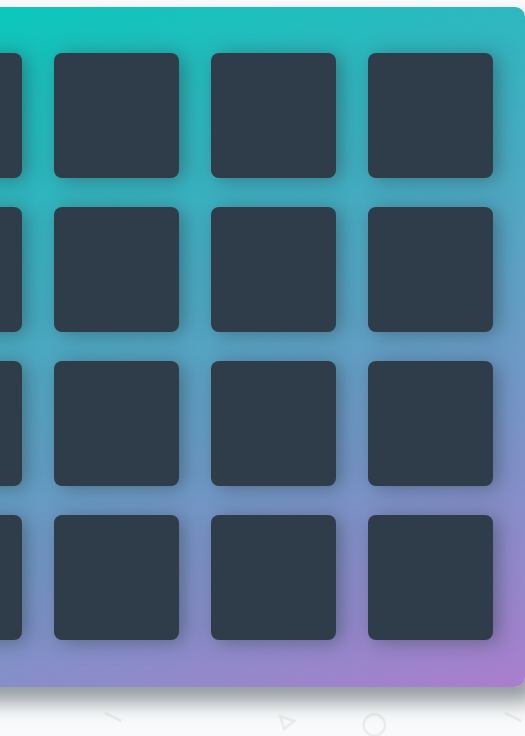
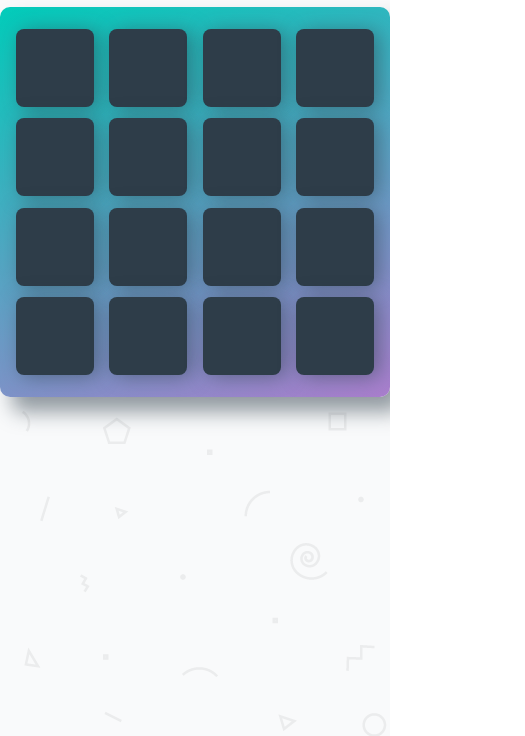
Before and after one commit to vakninjo/fend-project-memory-game-myversion, a plain HTML site: page index.html in a window 390 px wide. Shown: the part 108-844 px from the top of the page, 525 px wide, since content can reach past the window. Drawn offline with nearby package versions, Linux system fonts and the light colour scheme; a web font is replaced by a local one.

```diff
--- a/css/app.css
+++ b/css/app.css
@@ -108,3 +108,24 @@ h1 {
 .score-panel .right-corner {
     float: right;
 }
+
+@media screen and (max-width: 750px)  {
+  .container {
+    width: 100%;
+  }
+  .score-panel {
+        width: 95%;
+    }
+
+    .deck {
+        width: 100%;
+        padding: 16px;
+        min-height: 100vw;
+    }
+
+    .deck .card {
+        width: 20vw;
+        height: 20vw;
+    }
+}
+}
--- a/js/app.js
+++ b/js/app.js
@@ -92,6 +92,7 @@ function checkOpenCards(){
 //For the following two functions I was not able to get animationend eventlistener integrated in a reasonbale time therefore I used setTimeout to stay on track. Need to refactor this later.
 //maybe use: https://teamtreehouse.com/community/shake-effect-with-javascript-only or https://gomakethings.com/vanilla-javascript-version-of-jquery-extend/
 // animvations using anmimate-css https://github.com/daneden/animate.css/#usage
+
 function matchedCards(openCards) {
   openCards.forEach(function(card){
     card.classList.add('animated', 'tada');
@@ -207,7 +208,7 @@ initGame();
 // complete game V
 //  -add pop-up and reset game V
 //  -display score V
-// make responsive
+// make responsive V
 // fix readme file
 // add leaderboard?
 // add event listener for key game restart
```
